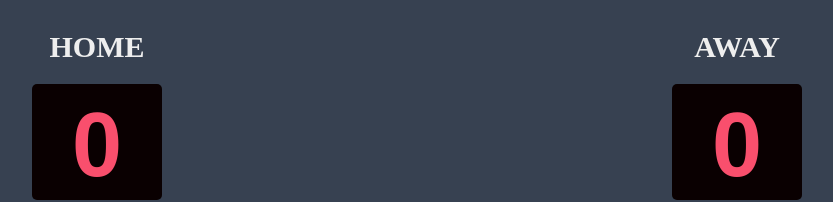
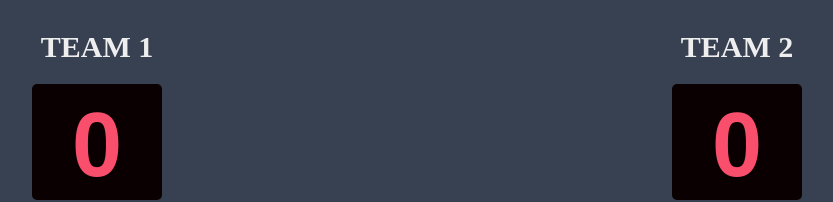
Before and after one commit to mohammad-ali-hoteit/Basketball-Scoreboard, a website built with Vite: page index.html in a window 1280 px wide. Shown: the top 202 px of the page, without its empty margins (223-1056 px from the left). Built offline with nearby package versions, Linux system fonts and the light colour scheme; a web font is replaced by a local one.

Commit message:
Updated scoreboard headers

```diff
--- a/index.html
+++ b/index.html
@@ -6,7 +6,7 @@
     <body>
         <div class="container">
             <div class="column">
-                <h3 class="team-name">HOME</h3>
+                <h3 class="team-name">TEAM 1</h3>
                 <h2 class="score" id="home-score">0</h2>
                 <div class="add-score-buttons">
                     <button class="add-score" onclick="increaseHomeScoreOne()">+1</button>
@@ -15,7 +15,7 @@
                 </div>
             </div>
             <div class="column">
-                <h3 class="team-name">AWAY</h3>
+                <h3 class="team-name">TEAM 2</h3>
                 <h2 class="score"  id="guest-score">0</h2>
                 <div class="add-score-buttons">
                     <button class="add-score" onclick="increaseGuestScoreOne()">+1</button>
```
